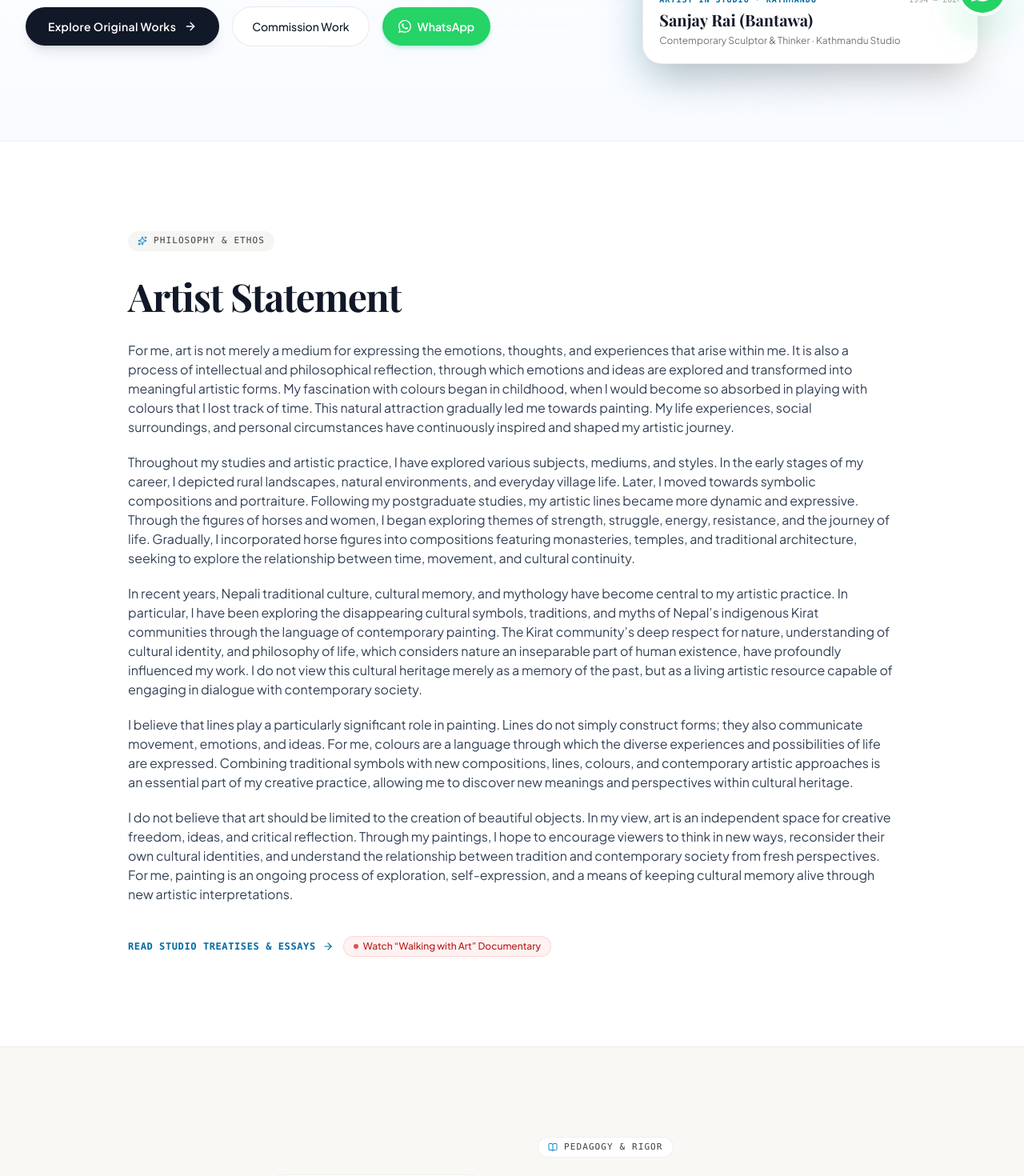
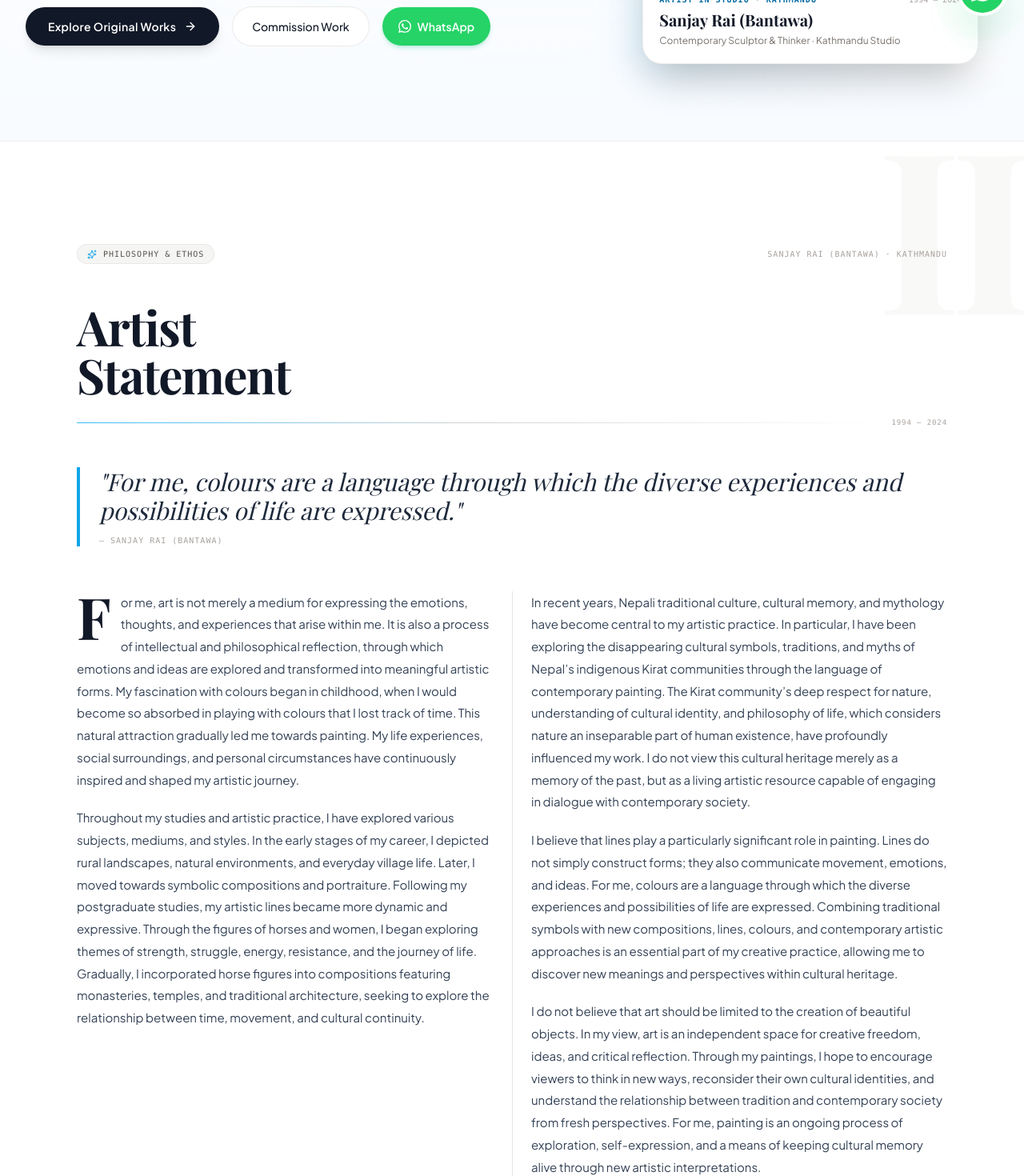
Before and after one commit to Prakash0m/sanjayrai, a React (Vite) app: page / in a window 1280 px wide. Shown: the part 760-2230 px from the top of the page at 80% size. Built offline with nearby package versions, Linux system fonts and the light colour scheme; the HTML template or start-up script is replaced by a standard one; a web font is replaced by a local one.

Commit message:
design(statement): professional editorial layout — pull quote, drop cap, 2-col text, decorative rule

```diff
--- a/src/pages/Home.tsx
+++ b/src/pages/Home.tsx
@@ -127,49 +127,94 @@ export const Home: React.FC = () => {
         </div>
       </section>
 
-      {/* SECTION 2: ARTIST STATEMENT (Full-width, official text, no image boxes) */}
-      <section className="py-20 md:py-28 relative bg-white border-t border-stone-200/60">
-        <div className="max-w-5xl mx-auto px-4 sm:px-6 lg:px-8">
+      {/* SECTION 2: ARTIST STATEMENT — Professional Editorial Layout */}
+      <section className="py-20 md:py-32 relative bg-white border-t border-stone-200/60 overflow-hidden">
 
-          <div className="space-y-8">
-            {/* Eyebrow */}
-            <div className="inline-flex items-center space-x-2 px-3 py-1 rounded-full bg-stone-100 text-stone-700 text-[11px] font-mono tracking-widest uppercase">
-              <Sparkles className="w-3 h-3 text-sky-600" />
-              <span>PHILOSOPHY & ETHOS</span>
+        {/* Decorative background watermark numeral */}
+        <div
+          aria-hidden="true"
+          className="pointer-events-none select-none absolute -top-10 right-0 font-serif text-[22vw] font-bold text-stone-100/60 leading-none tracking-tighter"
+        >
+          II
         </div>
 
-            {/* Heading */}
-            <h2 className="font-serif text-3xl sm:text-4xl md:text-5xl font-bold text-ink-900 tracking-tight leading-tight">
-              Artist Statement
-            </h2>
+        <div className="relative max-w-6xl mx-auto px-4 sm:px-6 lg:px-8">
 
-            {/* 5 Official Paragraphs */}
-            <div className="space-y-5 text-sm sm:text-base text-ink-700 leading-relaxed font-sans">
-              <p>For me, art is not merely a medium for expressing the emotions, thoughts, and experiences that arise within me. It is also a process of intellectual and philosophical reflection, through which emotions and ideas are explored and transformed into meaningful artistic forms. My fascination with colours began in childhood, when I would become so absorbed in playing with colours that I lost track of time. This natural attraction gradually led me towards painting. My life experiences, social surroundings, and personal circumstances have continuously inspired and shaped my artistic journey.</p>
-              <p>Throughout my studies and artistic practice, I have explored various subjects, mediums, and styles. In the early stages of my career, I depicted rural landscapes, natural environments, and everyday village life. Later, I moved towards symbolic compositions and portraiture. Following my postgraduate studies, my artistic lines became more dynamic and expressive. Through the figures of horses and women, I began exploring themes of strength, struggle, energy, resistance, and the journey of life. Gradually, I incorporated horse figures into compositions featuring monasteries, temples, and traditional architecture, seeking to explore the relationship between time, movement, and cultural continuity.</p>
-              <p>In recent years, Nepali traditional culture, cultural memory, and mythology have become central to my artistic practice. In particular, I have been exploring the disappearing cultural symbols, traditions, and myths of Nepal’s indigenous Kirat communities through the language of contemporary painting. The Kirat community’s deep respect for nature, understanding of cultural identity, and philosophy of life, which considers nature an inseparable part of human existence, have profoundly influenced my work. I do not view this cultural heritage merely as a memory of the past, but as a living artistic resource capable of engaging in dialogue with contemporary society.</p>
-              <p>I believe that lines play a particularly significant role in painting. Lines do not simply construct forms; they also communicate movement, emotions, and ideas. For me, colours are a language through which the diverse experiences and possibilities of life are expressed. Combining traditional symbols with new compositions, lines, colours, and contemporary artistic approaches is an essential part of my creative practice, allowing me to discover new meanings and perspectives within cultural heritage.</p>
-              <p>I do not believe that art should be limited to the creation of beautiful objects. In my view, art is an independent space for creative freedom, ideas, and critical reflection. Through my paintings, I hope to encourage viewers to think in new ways, reconsider their own cultural identities, and understand the relationship between tradition and contemporary society from fresh perspectives. For me, painting is an ongoing process of exploration, self-expression, and a means of keeping cultural memory alive through new artistic interpretations.</p>
+          {/* ── Top Meta Row ───────────────────────────────────── */}
+          <div className="flex flex-col sm:flex-row sm:items-center sm:justify-between gap-4 mb-12">
+            <div className="inline-flex items-center space-x-2 px-3 py-1 rounded-full bg-stone-100 text-stone-600 text-[10px] font-mono tracking-widest uppercase border border-stone-200/80">
+              <Sparkles className="w-3 h-3 text-sky-500" />
+              <span>Philosophy &amp; Ethos</span>
+            </div>
+            <span className="text-[10px] font-mono text-stone-400 tracking-widest uppercase">
+              Sanjay Rai (Bantawa) · Kathmandu
+            </span>
           </div>
 
-            {/* Footer Links */}
-            <div className="pt-2 flex flex-wrap gap-3 items-center">
+          {/* ── Heading + Decorative Rule ──────────────────────── */}
+          <div className="mb-12">
+            <h2 className="font-serif text-4xl sm:text-5xl md:text-6xl font-bold text-ink-900 tracking-tight leading-[1.08] mb-6">
+              Artist<br className="hidden sm:block" /> Statement
+            </h2>
+            <div className="flex items-center gap-4">
+              <div className="h-px flex-1 bg-gradient-to-r from-sky-400 via-stone-300 to-transparent" />
+              <span className="text-[9px] font-mono text-stone-400 tracking-widest uppercase shrink-0">1994 – 2024</span>
+            </div>
+          </div>
+
+          {/* ── Pull Quote ─────────────────────────────────────── */}
+          <div className="relative mb-14 pl-6 border-l-4 border-sky-500">
+            <p className="font-serif italic text-xl sm:text-2xl md:text-3xl text-ink-800 leading-snug">
+              "For me, colours are a language through which the diverse experiences and possibilities of life are expressed."
+            </p>
+            <span className="block mt-3 text-[10px] font-mono text-stone-400 tracking-widest uppercase">— Sanjay Rai (Bantawa)</span>
+          </div>
+
+          {/* ── Body Text — 2-col on desktop ───────────────────── */}
+          <div className="columns-1 lg:columns-2 gap-12 text-[15px] text-ink-700 leading-[1.85] font-sans space-y-5 [column-rule:1px_solid_#e7e5e4]">
+
+            {/* Para 1 — drop cap */}
+            <p className="break-inside-avoid">
+              <span className="float-left font-serif text-[4.5rem] leading-[0.75] mr-3 mt-1 text-ink-900 font-bold">F</span>
+              or me, art is not merely a medium for expressing the emotions, thoughts, and experiences that arise within me. It is also a process of intellectual and philosophical reflection, through which emotions and ideas are explored and transformed into meaningful artistic forms. My fascination with colours began in childhood, when I would become so absorbed in playing with colours that I lost track of time. This natural attraction gradually led me towards painting. My life experiences, social surroundings, and personal circumstances have continuously inspired and shaped my artistic journey.
+            </p>
+
+            <p className="break-inside-avoid">
+              Throughout my studies and artistic practice, I have explored various subjects, mediums, and styles. In the early stages of my career, I depicted rural landscapes, natural environments, and everyday village life. Later, I moved towards symbolic compositions and portraiture. Following my postgraduate studies, my artistic lines became more dynamic and expressive. Through the figures of horses and women, I began exploring themes of strength, struggle, energy, resistance, and the journey of life. Gradually, I incorporated horse figures into compositions featuring monasteries, temples, and traditional architecture, seeking to explore the relationship between time, movement, and cultural continuity.
+            </p>
+
+            <p className="break-inside-avoid">
+              In recent years, Nepali traditional culture, cultural memory, and mythology have become central to my artistic practice. In particular, I have been exploring the disappearing cultural symbols, traditions, and myths of Nepal’s indigenous Kirat communities through the language of contemporary painting. The Kirat community’s deep respect for nature, understanding of cultural identity, and philosophy of life, which considers nature an inseparable part of human existence, have profoundly influenced my work. I do not view this cultural heritage merely as a memory of the past, but as a living artistic resource capable of engaging in dialogue with contemporary society.
+            </p>
+
+            <p className="break-inside-avoid">
+              I believe that lines play a particularly significant role in painting. Lines do not simply construct forms; they also communicate movement, emotions, and ideas. For me, colours are a language through which the diverse experiences and possibilities of life are expressed. Combining traditional symbols with new compositions, lines, colours, and contemporary artistic approaches is an essential part of my creative practice, allowing me to discover new meanings and perspectives within cultural heritage.
+            </p>
+
+            <p className="break-inside-avoid">
+              I do not believe that art should be limited to the creation of beautiful objects. In my view, art is an independent space for creative freedom, ideas, and critical reflection. Through my paintings, I hope to encourage viewers to think in new ways, reconsider their own cultural identities, and understand the relationship between tradition and contemporary society from fresh perspectives. For me, painting is an ongoing process of exploration, self-expression, and a means of keeping cultural memory alive through new artistic interpretations.
+            </p>
+
+          </div>
+
+          {/* ── Footer Actions ─────────────────────────────────── */}
+          <div className="mt-12 pt-8 border-t border-stone-200/60 flex flex-col sm:flex-row sm:items-center gap-4 sm:gap-6">
             <Link
               to="/media"
-                className="inline-flex items-center space-x-2 text-xs font-mono uppercase tracking-wider text-sky-700 hover:text-sky-900 transition-colors font-semibold"
+              className="group inline-flex items-center space-x-2.5 text-xs font-mono uppercase tracking-widest text-sky-700 hover:text-sky-900 transition-colors font-semibold"
             >
-                <span>Read Studio Treatises & Essays</span>
+              <span className="w-7 h-px bg-sky-500 group-hover:w-10 transition-all duration-300" />
+              <span>Read Studio Treatises &amp; Essays</span>
               <ArrowRight className="w-3.5 h-3.5" />
             </Link>
 
             <Link
               to="/media"
-                className="inline-flex items-center space-x-1.5 px-3 py-1 rounded-full bg-red-50 hover:bg-red-100 text-red-700 text-xs font-medium transition-colors border border-red-200/70"
+              className="inline-flex items-center space-x-2 px-4 py-2 rounded-full bg-red-50 hover:bg-red-100 text-red-700 text-xs font-medium transition-colors border border-red-200/80 shadow-sm"
             >
-                <span className="w-1.5 h-1.5 rounded-full bg-red-600 animate-pulse" />
+              <span className="w-1.5 h-1.5 rounded-full bg-red-500 animate-pulse shrink-0" />
               <span>Watch “Walking with Art” Documentary</span>
             </Link>
-            </div>
           </div>
 
         </div>
```
Lines whose indentation alone changed are shown as unchanged.
